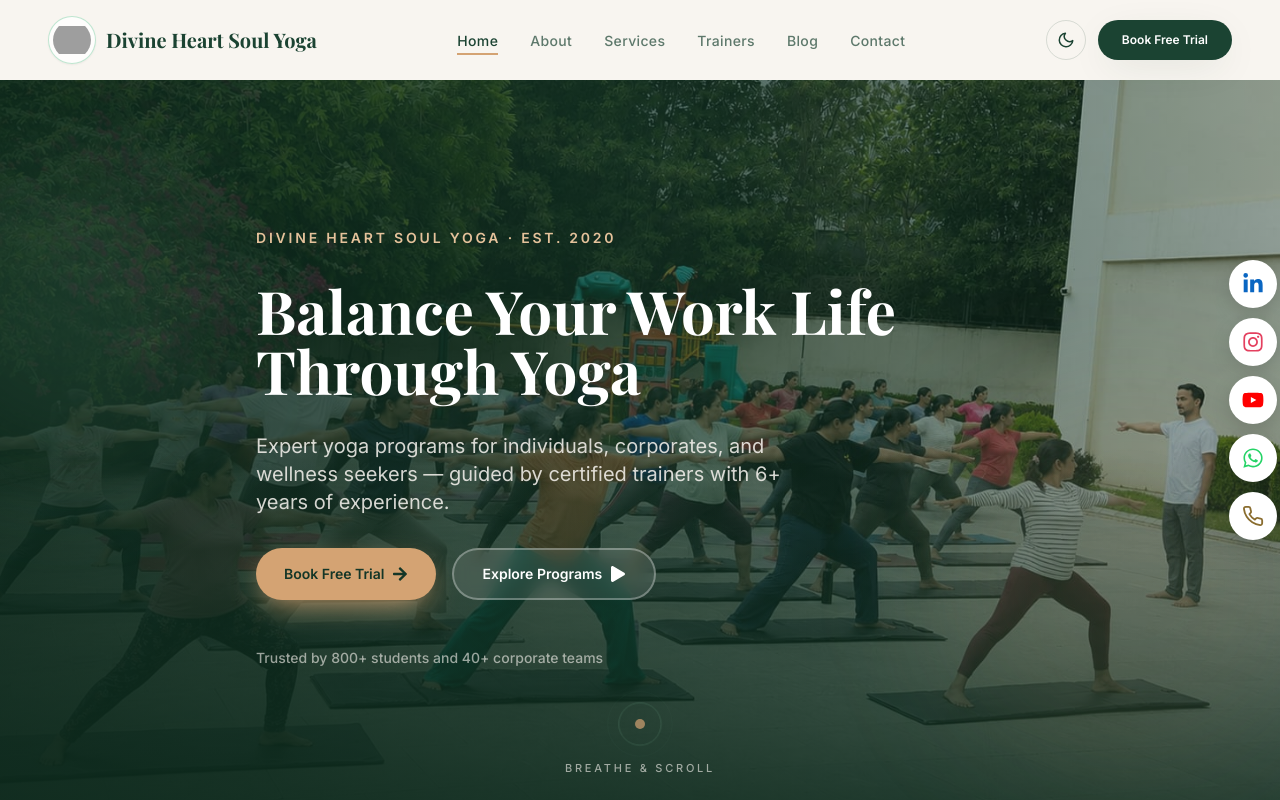
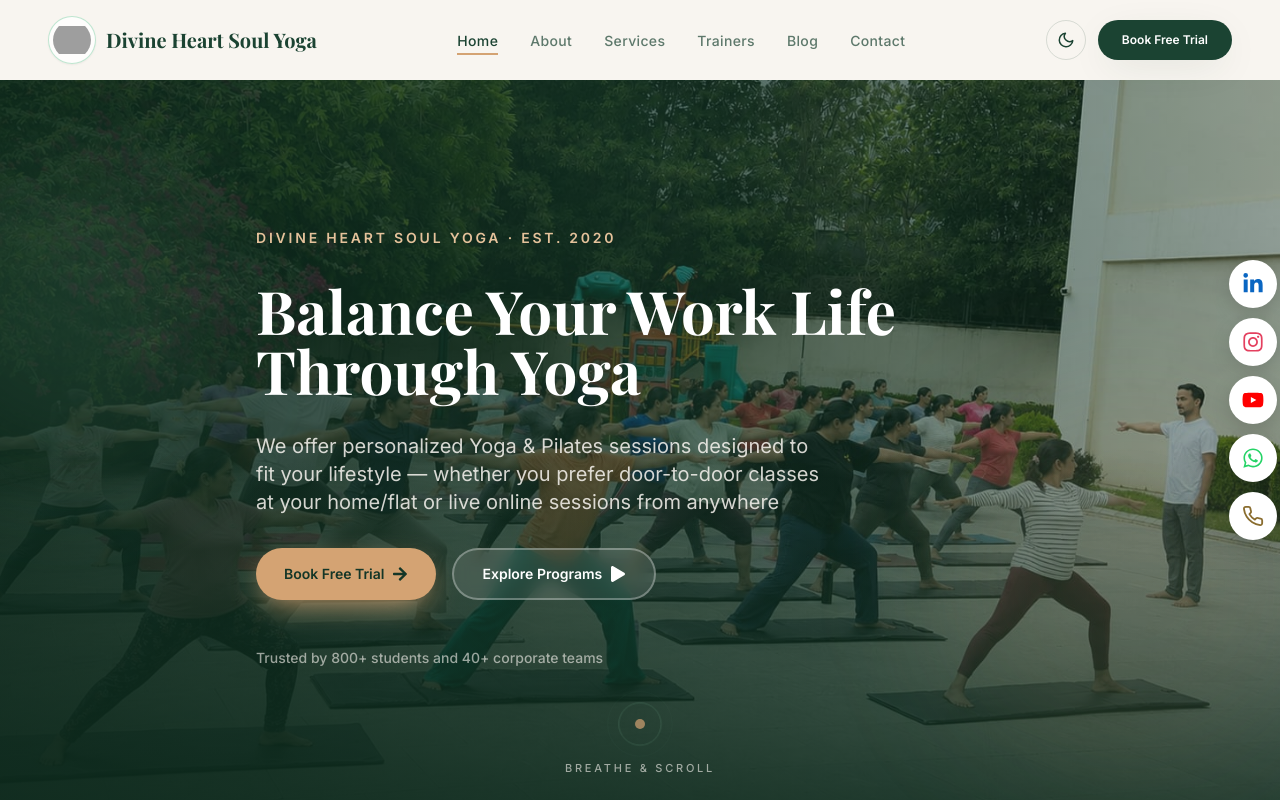
Before and after one commit to StackNomad06/YogaProject, a React (Vite) app: page / in a window 1280 px wide. Shown: the top 800 px of the page. Built offline with nearby package versions, Linux system fonts and the light colour scheme; grey boxes are pictures that could not be loaded.

Commit message:
Change in about

```diff
--- a/src/sections/Hero.jsx
+++ b/src/sections/Hero.jsx
@@ -48,9 +48,7 @@ export default function Hero() {
           animate={{ opacity: 1, y: 0 }}
           transition={{ duration: 0.8, delay: 0.25 }}
           className="max-w-xl font-body text-lg text-beige/85 sm:text-xl"
-        >
-          Expert yoga programs for individuals, corporates, and wellness seekers — guided by
-          certified trainers with 6+ years of experience.
+        >We offer personalized Yoga & Pilates sessions designed to fit your lifestyle — whether you prefer door-to-door classes at your home/flat or live online sessions from anywhere
         </motion.p>
 
         <motion.div
```
